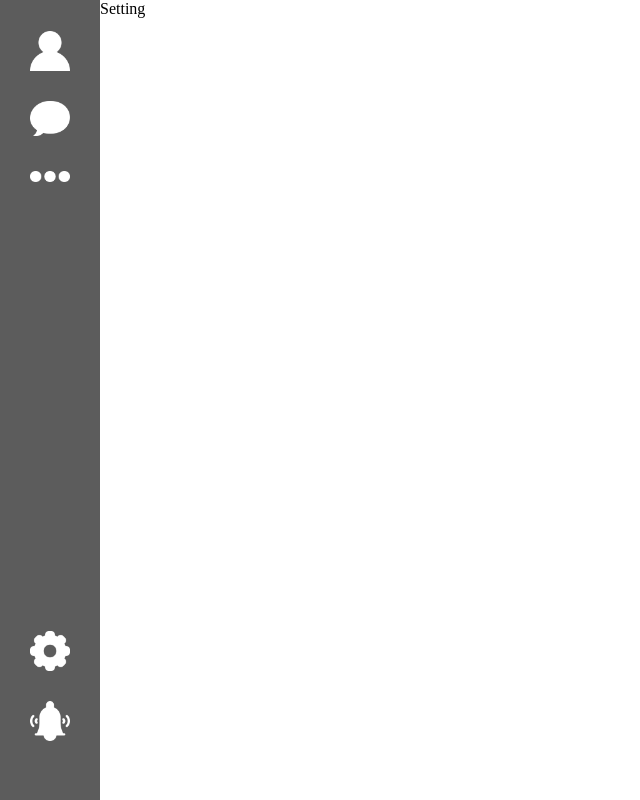
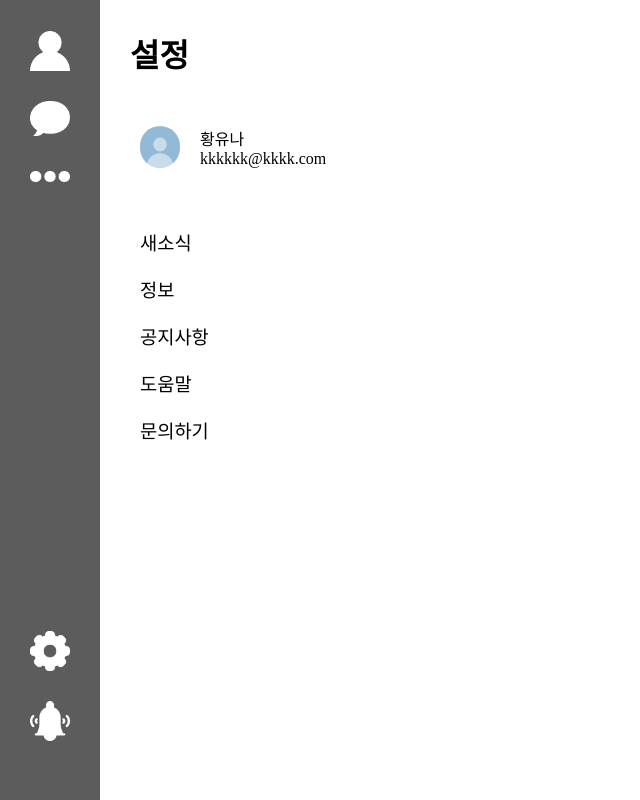
Before and after one commit to yunaisme/react-messenger-12th, a React (Create React App) app: page /#/setting in a window 1280 px wide. Shown: the whole page, without its empty margins (0-640 px from the left). Built offline with nearby package versions, Linux system fonts and the light colour scheme.

Commit message:
Setting 완성

```diff
--- a/src/routes/Setting.js
+++ b/src/routes/Setting.js
@@ -1,8 +1,57 @@
 import React from 'react';
-import './Setting.css';
+import styled from 'styled-components';
+import DEFAULT_PROFILE from '../img/default_profile.PNG';
 
 export default function Setting() {
     return(
-        <div>Setting</div>
+        <Wrapper>
+            <Title>설정</Title>
+            <Profile>
+                <ProfileImg src={DEFAULT_PROFILE} alt="default profile"></ProfileImg>
+                <ProfileDesc>
+                    <div>황유나</div>
+                    <div>kkkkkk@kkkk.com</div>
+                </ProfileDesc>
+            </Profile>
+            <Menu>
+                <MenuTab>새소식</MenuTab>
+                <MenuTab>정보</MenuTab>
+                <MenuTab>공지사항</MenuTab>
+                <MenuTab>도움말</MenuTab>
+                <MenuTab>문의하기</MenuTab>
+            </Menu>
+        </Wrapper>
     );
 }
+
+const Wrapper = styled.div`
+    display: flex;
+    flex-direction: column;
+`;
+const Title = styled.h1`
+    padding: 30px;
+    margin: 0;
+`;
+const Profile = styled.div`
+    display: flex;
+    margin: 20px 0 20px 40px;
+`;
+const ProfileImg = styled.img`
+    margin: 0;
+    border-radius: 20px;
+`;
+const ProfileDesc = styled.div`
+    display: flex;
+    flex-direction: column;
+    margin-left: 20px;
+`
+const Menu = styled.div`
+    display: flex;
+    flex-direction: column;
+    margin: 20px 0 20px 40px;
+`;
+const MenuTab = styled.h3`
+    font-weight: normal;
+    padding-top: 20px;
+    margin: 0;
+`;
```
Also changed, not shown: src/img/default_profile.PNG (added), src/routes/Setting.css (deleted).
